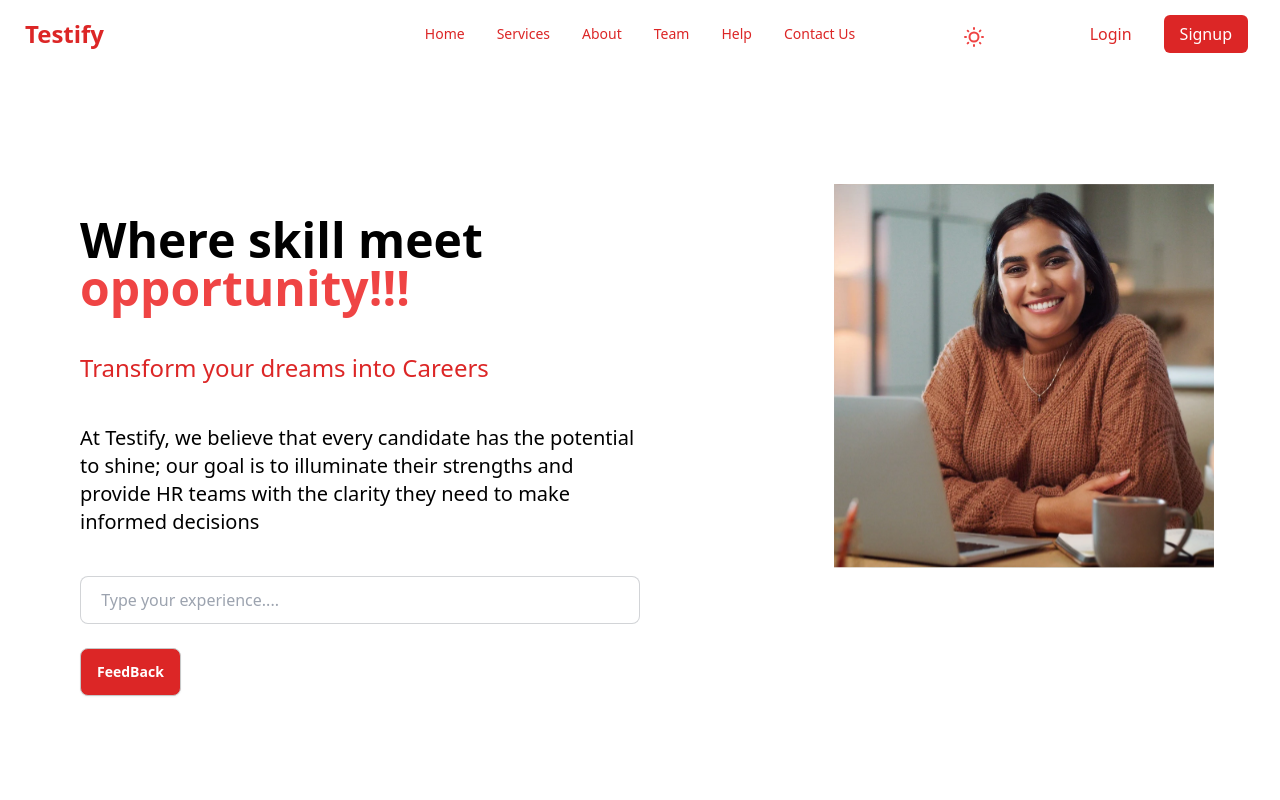
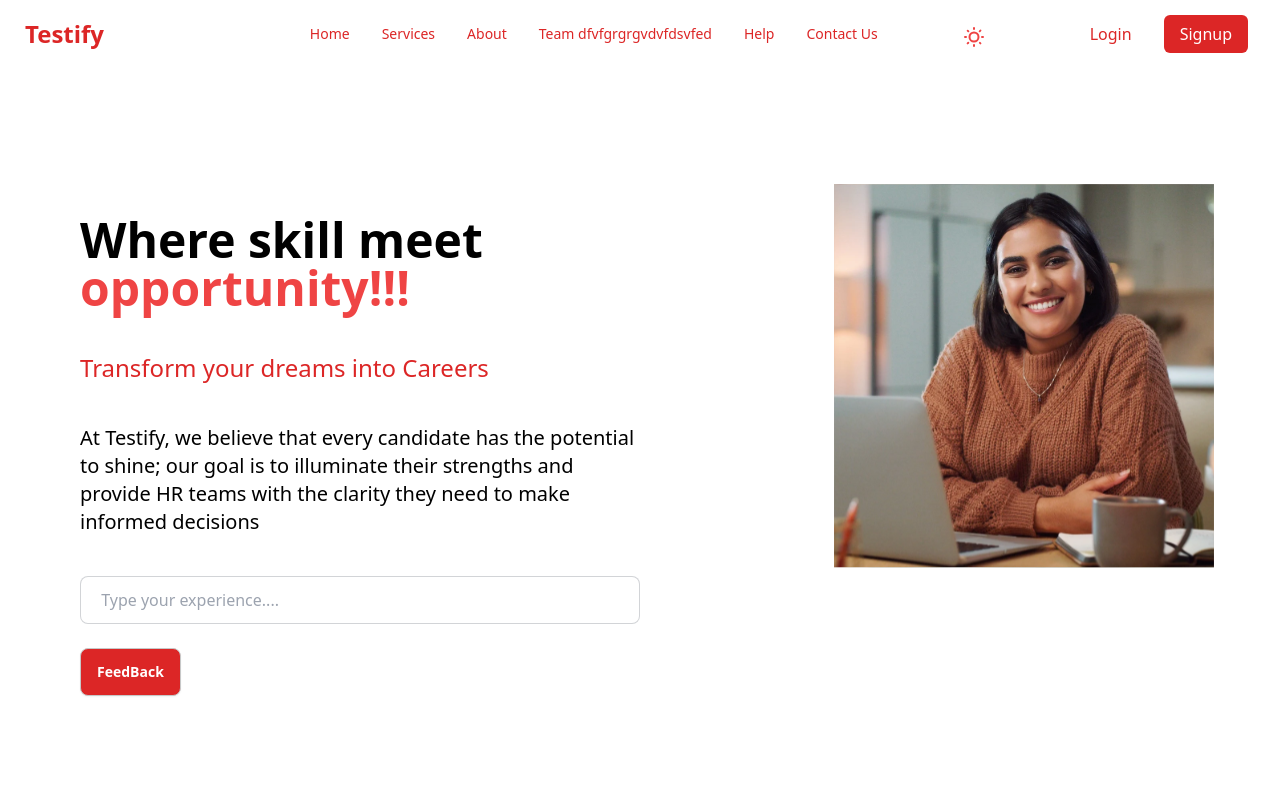
Before and after one commit to sharma8437/Testify, a React (Vite) app in the folder frontend/: page / in a window 1280 px wide. Shown: the top 800 px of the page. Built offline with nearby package versions, Linux system fonts and the light colour scheme; no server answers.

Commit message:
update nav
update nav

```diff
--- a/frontend/src/components/Navbar.jsx
+++ b/frontend/src/components/Navbar.jsx
@@ -50,7 +50,7 @@ const Navbar = () => {
         <Link to="/about">About</Link>
       </li>
       <li>
-        <Link to="/team">Team</Link>
+        <Link to="/team">Team dfvfgrgrgvdvfdsvfed</Link>
       </li>
       <li>
         <Link to="/support">Help</Link>
```
